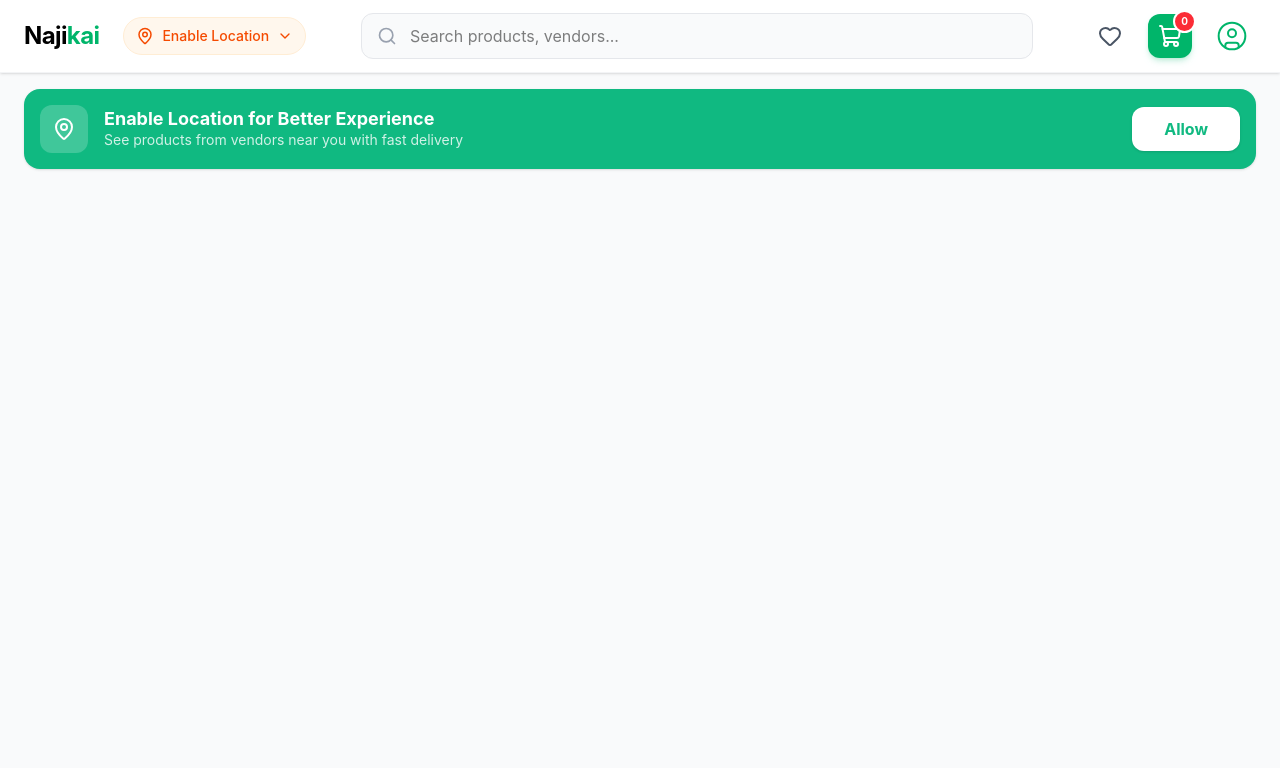
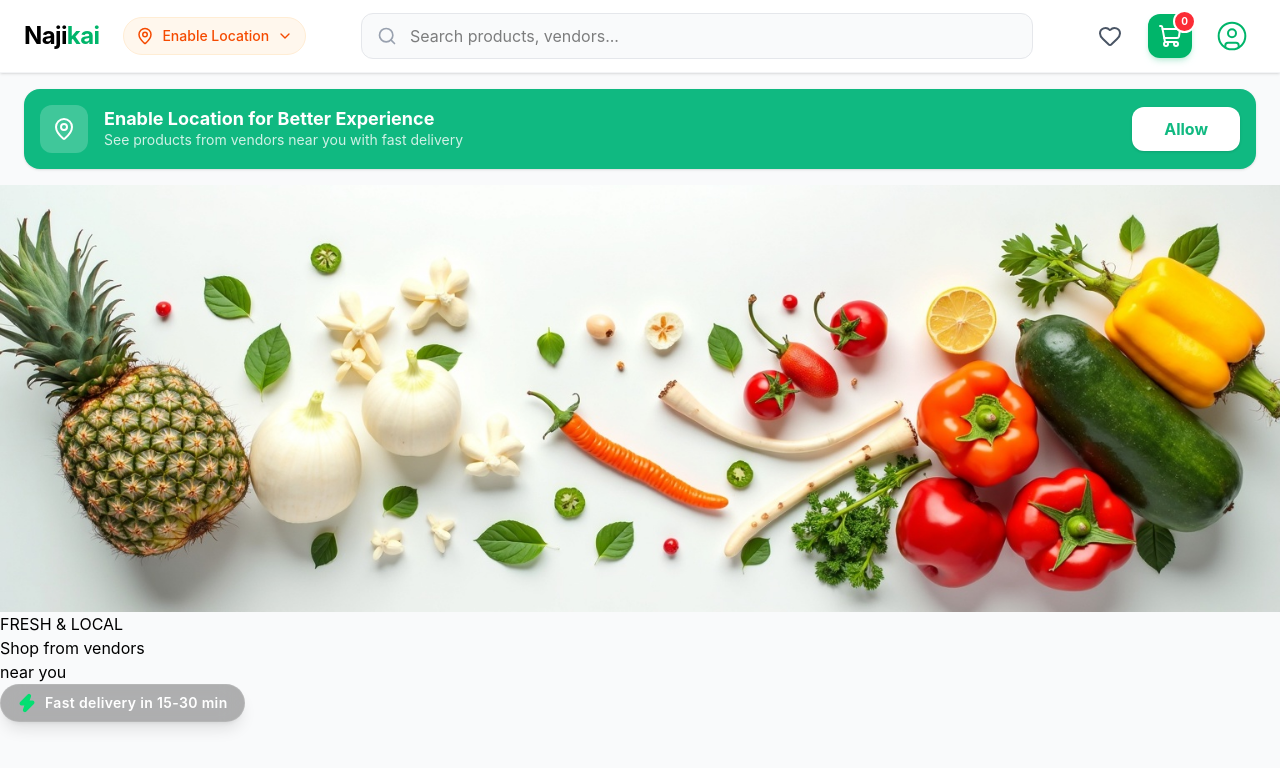
Before and after one commit to NirjalaSubedi/Najikaii, a React app in the folder frontend/: page / in a window 1280 px wide. Shown: the top 768 px of the page. Built offline with nearby package versions, Linux system fonts and the light colour scheme; the HTML template or start-up script is replaced by a standard one.

Commit message:
feat: add ImageBanner component to showcase local vendors and fast delivery

```diff
--- a/frontend/src/App.jsx
+++ b/frontend/src/App.jsx
@@ -1,11 +1,13 @@
 import Navbar from './Components/Navbar'
 import LocationBanner from './Components/LocationBanner';
+import ImageBanner from './Components/ImageBanner';
 
 function App() {
   return (
     <div className="min-h-screen bg-gray-50">
       <Navbar />
       <LocationBanner/>
+      <ImageBanner/>
     </div>
   );
 }
--- /dev/null
+++ b/frontend/src/Components/ImageBanner.jsx
@@ -0,0 +1,34 @@
+import React from "react";
+import { Zap,Store } from 'lucide-react';
+import BannerImage from '../images/indeximage.jpg';
+
+const ImageBanner = ()=>{
+    return(
+        <div>
+            <div>
+                <img src={BannerImage}/>
+            </div>
+            <div>
+                <div>
+                    <p>FRESH & LOCAL</p>
+                </div>
+                <div>
+                    <p>Shop from vendors</p>
+                    <p>near you</p>
+                </div>
+                <div>
+                    <div className="inline-flex items-center gap-2 px-4 py-2 bg-black/30 backdrop-blur-md border border-white/10 rounded-full text-white shadow-lg">
+                        <div className="text-green-400">
+                            <Zap size={20} fill="currentColor" />
+                        </div>
+                        <p className="text-sm font-semibold tracking-wide">Fast delivery in 15-30 min</p>
+                    </div>
+                    <div>
+
+                    </div>
+                </div>
+            </div>
+        </div>
+    )
+}
+export default ImageBanner;
```
